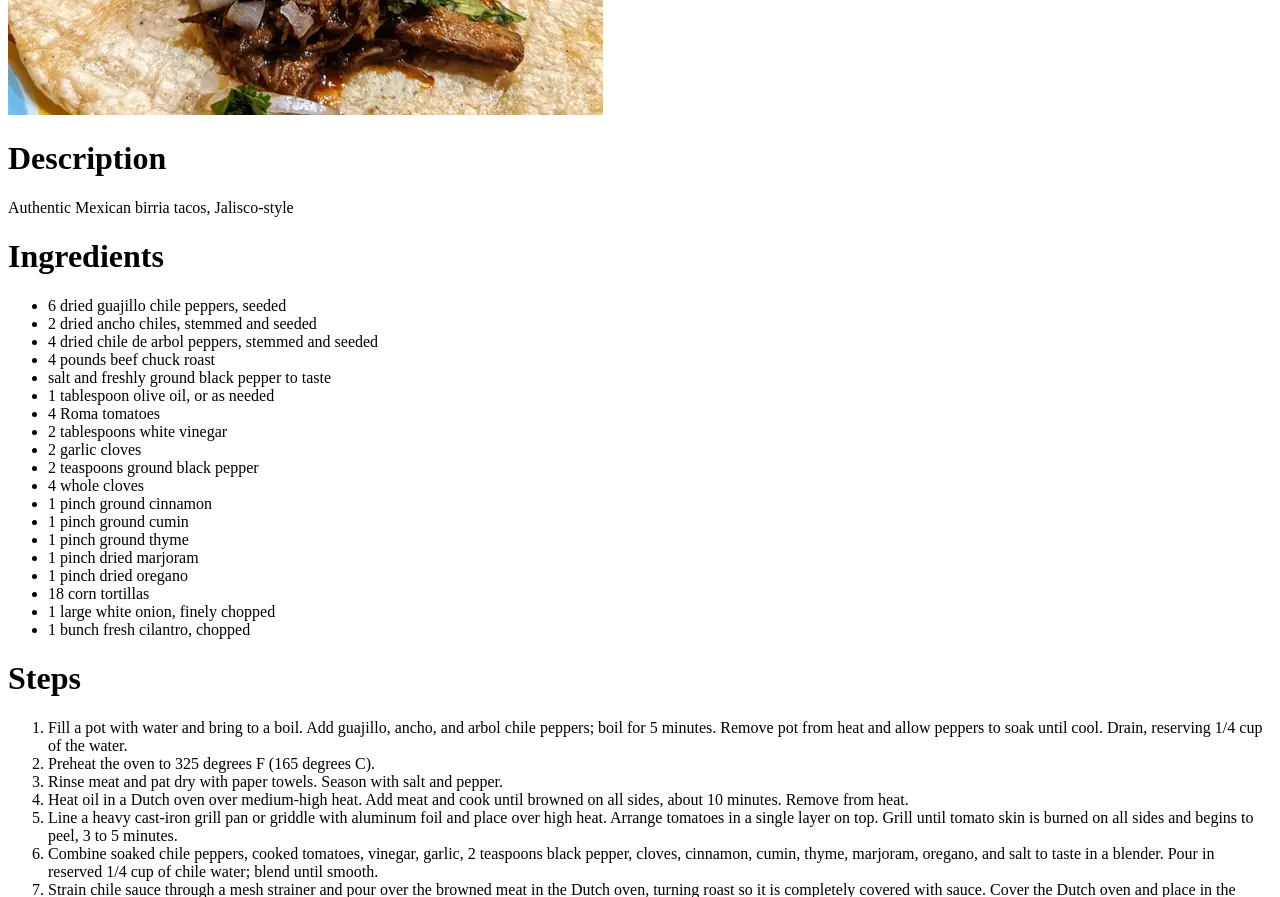
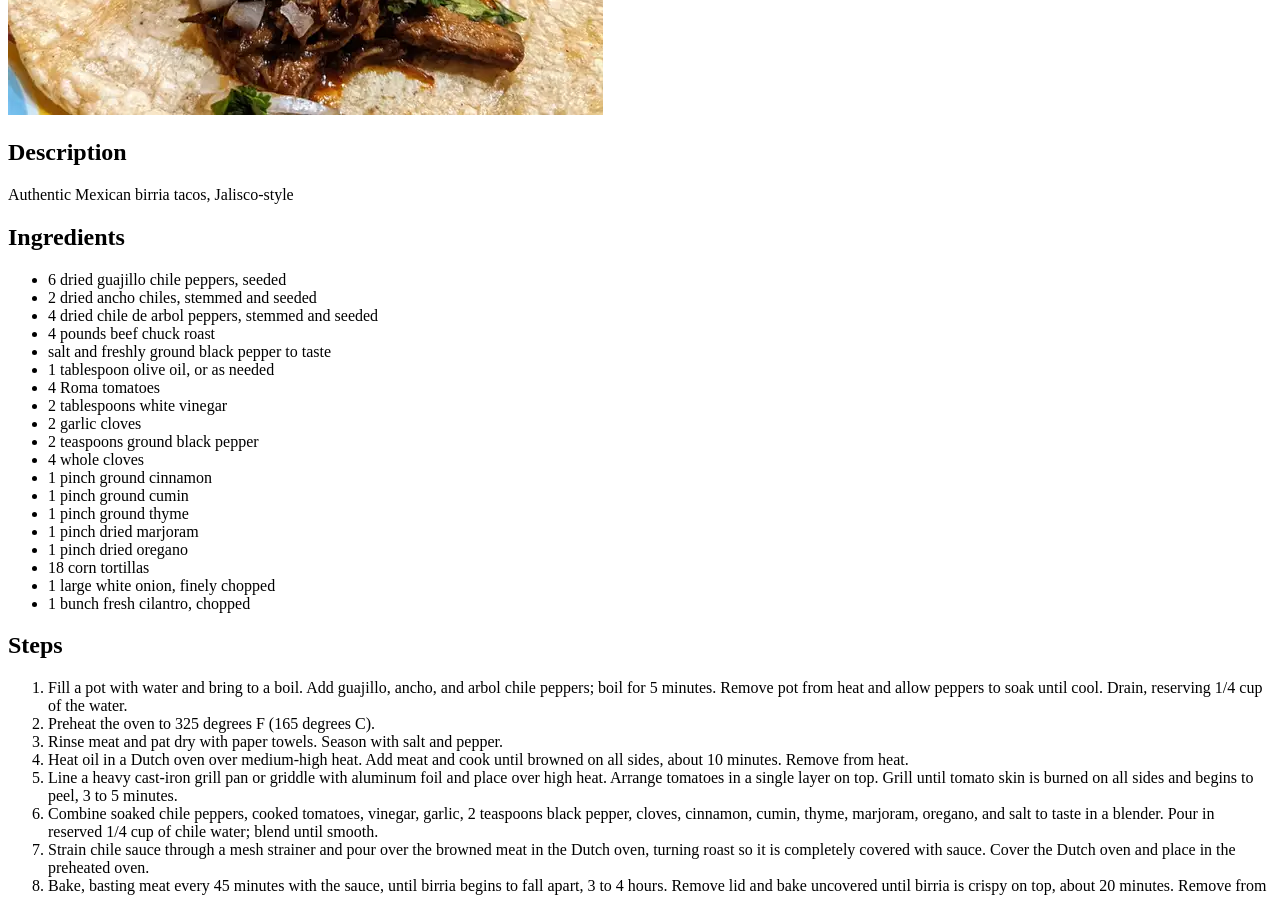
Before and after one commit to 9Irinel8/odin-recipes, a plain HTML site: page recipes/tacos.html in a window 1280 px wide. Shown: the part 560-1457 px from the top of the page. Drawn offline with Linux system fonts and the light colour scheme.

Commit message:
Add tacos.html

```diff
--- a/recipes/tacos.html
+++ b/recipes/tacos.html
@@ -4,18 +4,19 @@
     <meta charset="UTF-8">
     <meta http-equiv="X-UA-Compatible" content="IE=edge">
     <meta name="viewport" content="width=device-width, initial-scale=1.0">
+    <link rel="stylesheet" href="../styles.css">
     <title>Tacos</title>
 </head>
-<body>
+<body id="page">
     <h1>Tacos</h1>
 
     <img src="../images/tacos.webp">
 
-    <h1>Description</h1>
+    <h2>Description</h2>
 
     <p>Authentic Mexican birria tacos, Jalisco-style</p>
 
-    <h1>Ingredients</h1>
+    <h2>Ingredients</h2>
 
     <ul>
         <li>6 dried guajillo chile peppers, seeded</li>
@@ -39,7 +40,7 @@
         <li>1 bunch fresh cilantro, chopped</li>
     </ul>
 
-    <h1>Steps</h1>
+    <h2>Steps</h2>
 
     <ol>
         <li>Fill a pot with water and bring to a boil. Add guajillo, ancho, and arbol chile peppers; boil for 5 minutes. Remove pot from heat and allow peppers to soak until cool. Drain, reserving 1/4 cup of the water.</li>
```
